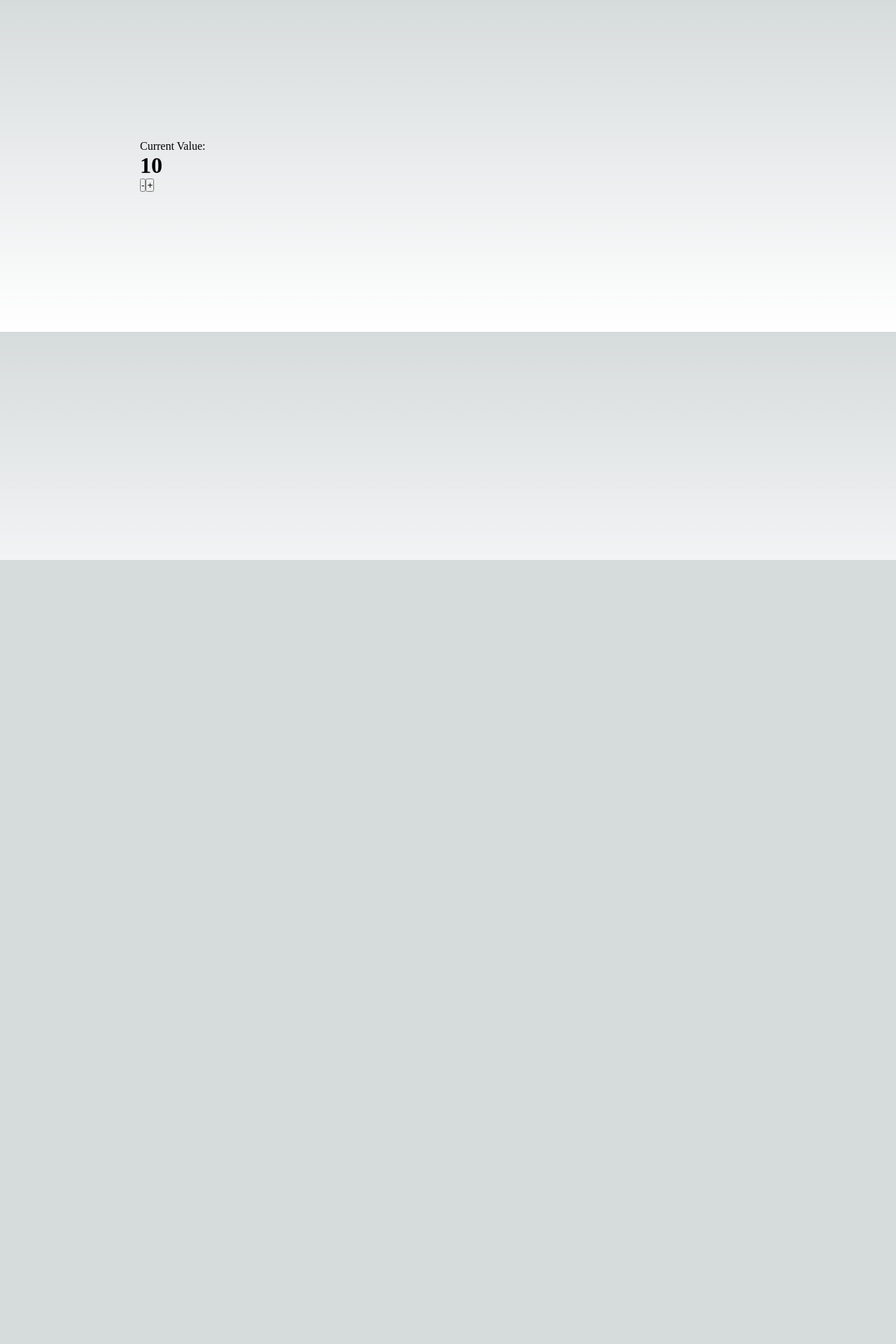
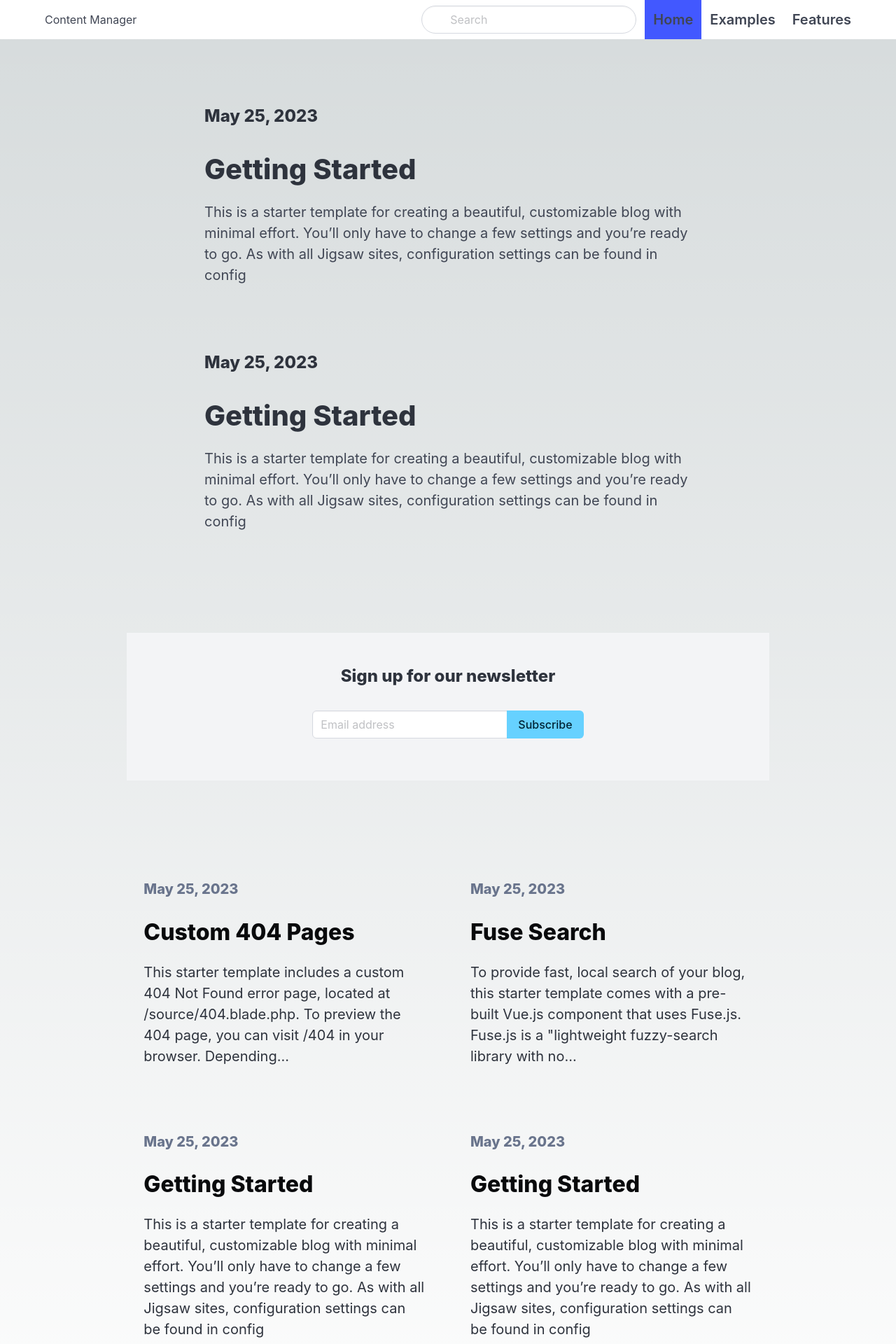
Before and after one commit to iqgnahZ/contentManager, a Next.js app in the folder content-manager-app/: page / in a window 1280 px wide. Shown: the top 1920 px of the page at 70% size. Before the commit the page ends 800 px from the top, so only its background shows below. Built offline with nearby package versions, Linux system fonts and the light colour scheme.

Commit message:
Basic Layout

```diff
--- /dev/null
+++ b/content-manager-app/components/Footer.js
@@ -0,0 +1,15 @@
+const Footer = () => {
+  return (
+    <footer className="footer">
+      <div className="content has-text-centered">
+        <p>
+          <strong>Bulma - Blog theme</strong> by <a href="https://gonzalojs.com">Gonzalo Gutierrez</a>. Based on the <a
+            href="http://jigsaw-blog-staging.tighten.co/">jigsaw-blog</a>. The source code is licensed
+          <a href="http://opensource.org/licenses/mit-license.php">MIT</a>
+        </p>
+      </div>
+    </footer>
+  )
+}
+
+export default Footer
--- /dev/null
+++ b/content-manager-app/components/Layout.js
@@ -0,0 +1,12 @@
+import Navbar from "./Navbar"
+
+const Layout = ({children}) => {
+  return (
+    <>
+      <Navbar />
+      { children }
+    </>
+  )
+}
+
+export default Layout
--- /dev/null
+++ b/content-manager-app/components/Navbar.js
@@ -0,0 +1,41 @@
+const Navbar = () => {
+  return (
+    <nav className="navbar">
+      <div className="container">
+        <div className="navbar-brand">
+          <a className="navbar-item" href="../">
+            <h1>Content Manager</h1>
+          </a>
+          <span className="navbar-burger burger" data-target="navbarMenu">
+            <span></span>
+            <span></span>
+            <span></span>
+          </span>
+        </div>
+        <div id="navbarMenu" className="navbar-menu">
+          <div className="navbar-end">
+            <div className="navbar-item">
+              <div className="control has-icons-left">
+                <input className="input is-rounded" type="email" placeholder="Search" />
+                <span className="icon is-left">
+                  <i className="fa fa-search"></i>
+                </span>
+              </div>
+            </div>
+            <a className="navbar-item is-active is-size-5 has-text-weight-semibold">
+              Home
+            </a>
+            <a className="navbar-item is-size-5 has-text-weight-semibold">
+              Examples
+            </a>
+            <a className="navbar-item is-size-5 has-text-weight-semibold">
+              Features
+            </a>
+          </div>
+        </div>
+      </div>
+    </nav>
+  );
+};
+
+export default Navbar;
--- /dev/null
+++ b/content-manager-app/components/Newsletter.js
@@ -0,0 +1,31 @@
+const Newsletter = () => {
+  return (
+    <section className="section">
+      <div className="columns">
+        <div className="column is-10 is-offset-1">
+          <div className="container has-text-centered is-fluid">
+            <div className="hero is-light">
+              <div className="hero-body">
+                <h2 className="title is-4">Sign up for our newsletter</h2>
+                  <div className="column is-6 is-offset-3">
+                    <div className="field has-addons has-addons-centered">
+                      <div className="control is-expanded">
+                        <input className="input " type="text" placeholder="Email address" />
+                      </div>
+                      <div className="control">
+                        <a className="button is-info">
+                          Subscribe
+                        </a>
+                      </div>
+                    </div>
+                  </div>
+              </div>
+            </div>
+          </div>
+        </div>
+      </div>
+    </section>
+  )
+}
+
+export default Newsletter
--- /dev/null
+++ b/content-manager-app/components/ResourceHightlight.js
@@ -0,0 +1,43 @@
+const ResourceHightlight = () => {
+  return (
+   <section className="hero ">
+    <div className="hero-body">
+      <div className="container">
+        <section className="section">
+          <div className="columns">
+            <div className="column is-8 is-offset-2">
+              <div className="content is-medium">
+                <h2 className="subtitle is-4">May 25, 2023</h2>
+                <h1 className="title">Getting Started</h1>
+                <p>This is a starter template for creating a beautiful, customizable blog with minimal
+                  effort. You’ll only have to change a few settings and you’re ready to go. As with all Jigsaw sites,
+                  configuration settings can be found in config</p>
+              </div>
+            </div>
+          </div>
+        </section>
+
+        <div className="is-divider"></div>
+
+        <section className="section">
+          <div className="columns">
+            <div className="column is-8 is-offset-2">
+              <div className="content is-medium">
+                <h2 className="subtitle is-4">May 25, 2023</h2>
+                <h1 className="title">Getting Started</h1>
+                <p>This is a starter template for creating a beautiful, customizable blog with minimal
+                  effort. You’ll only have to change a few settings and you’re ready to go. As with all Jigsaw sites,
+                  configuration settings can be found in config</p>
+              </div>
+            </div>
+          </div>
+        </section>
+
+
+      </div>
+    </div>
+  </section>
+  )
+}
+
+export default ResourceHightlight
--- /dev/null
+++ b/content-manager-app/components/ResourceList.js
@@ -0,0 +1,64 @@
+const ResourceList = () => {
+  return (
+    <section className="hero ">
+      <div className="hero-body">
+        <div className="container">
+
+          <section className="section">
+            <div className="columns is-variable is-8">
+              <div className="column is-5 is-offset-1 ">
+                <div className="content is-medium">
+                  <h2 className="subtitle is-5 has-text-grey">May 25, 2023</h2>
+                  <h1 className="title has-text-black is-3">Custom 404 Pages</h1>
+                  <p className="has-text-dark">This starter template includes a custom 404 Not Found error page, located at
+                    /source/404.blade.php.
+                    To preview the 404 page, you can visit /404 in your browser. Depending...</p>
+                </div>
+              </div>
+              <div className="column is-5">
+                <div className="content is-medium">
+                  <h2 className="subtitle is-5 has-text-grey">May 25, 2023</h2>
+                  <h1 className="title has-text-black is-3">Fuse Search</h1>
+                  <p className="has-text-dark">To provide fast, local search of your blog, this starter template comes with a
+                    pre-built Vue.js
+                    component that uses Fuse.js. Fuse.js is a "lightweight fuzzy-search library with no...</p>
+                </div>
+              </div>
+            </div>
+          </section>
+
+          <div className="is-divider"></div>
+
+          <section className="section">
+            <div className="columns is-variable is-8">
+              <div className="column is-5 is-offset-1">
+                <div className="content is-medium">
+                  <h2 className="subtitle is-5 has-text-grey">May 25, 2023</h2>
+                  <h1 className="title has-text-black is-3">Getting Started</h1>
+                  <p className="has-text-dark">This is a starter template for creating a beautiful, customizable blog with
+                    minimal
+                    effort. You’ll only have to change a few settings and you’re ready to go. As with all Jigsaw sites,
+                    configuration settings can be found in config</p>
+                </div>
+              </div>
+              <div className="column is-5">
+                <div className="content is-medium">
+                  <h2 className="subtitle is-5 has-text-grey">May 25, 2023</h2>
+                  <h1 className="title has-text-black is-3">Getting Started</h1>
+                  <p className="has-text-dark">This is a starter template for creating a beautiful, customizable blog with
+                    minimal
+                    effort. You’ll only have to change a few settings and you’re ready to go. As with all Jigsaw sites,
+                    configuration settings can be found in config</p>
+                </div>
+              </div>
+            </div>
+          </section>
+
+
+        </div>
+      </div>
+    </section>
+  )
+}
+
+export default ResourceList
--- a/content-manager-app/package.json
+++ b/content-manager-app/package.json
@@ -9,8 +9,9 @@
     "lint": "next lint"
   },
   "dependencies": {
+    "bulma": "^1.0.1",
+    "next": "14.2.3",
     "react": "^18",
-    "react-dom": "^18",
-    "next": "14.2.3"
+    "react-dom": "^18"
   }
 }
--- a/content-manager-app/pages/_app.js
+++ b/content-manager-app/pages/_app.js
@@ -1,4 +1,5 @@
 import "@/styles/globals.css";
+import "bulma/css/bulma.min.css";
 
 export default function App({ Component, pageProps }) {
   return <Component {...pageProps} />;
--- a/content-manager-app/pages/index.js
+++ b/content-manager-app/pages/index.js
@@ -1,46 +1,18 @@
-import React, {useState} from 'react'
-
-function CompA() {
-  // return (
-  //   <div>
-  //     <h1>CompA</h1>
-  //     <p>Hello Comp A</p>
-  //   </div>
-  // )
-
-  return(
-    React.createElement('div',null,
-      React.createElement('h1',null,'CompA'),
-      React.createElement('p',null,'Hello Comp A')
-    )
-  )
-}
-
-class CompC extends React.Component {
-  render() {
-    return(
-      <h1>CompC</h1>
-    )
-  }
-}
+import Newsletter from "@/components/Newsletter";
+import Layout from "@/components/Layout";
+import ResourceHightlight from "@/components/ResourceHightlight";
+import ResourceList from "@/components/ResourceList";
+import Footer from "@/components/Footer";
 
 
 export default function Home() {
-  const [value, setValue] = useState(10)
-
-  // const increment = () => {
-  //   setValue(value + 1)
-  // }
-
-  // const decrement = () => {
-  //   setValue(value - 1)
-  // }
 
   return (
-    <>
-      Current Value: <h1>{ value }</h1>
-      <button onClick={() => {setValue(value - 1)}}>-</button>
-      <button onClick={() => {setValue(value + 1)}}>+</button>
-    </>
+    <Layout>
+      <ResourceHightlight />
+      <Newsletter />
+      <ResourceList />
+      <Footer />
+    </Layout>
   );
 }
--- a/content-manager-app/styles/globals.css
+++ b/content-manager-app/styles/globals.css
@@ -81,8 +81,6 @@
 
 html,
 body {
-  padding: 100px;
-  margin: 0;
   max-width: 100vw;
   overflow-x: hidden;
 }
```
Also changed, not shown: content-manager-app/pages/about.js (added, +11 -0 lines), 1 other file (tests, documents, lock files or other folders).
